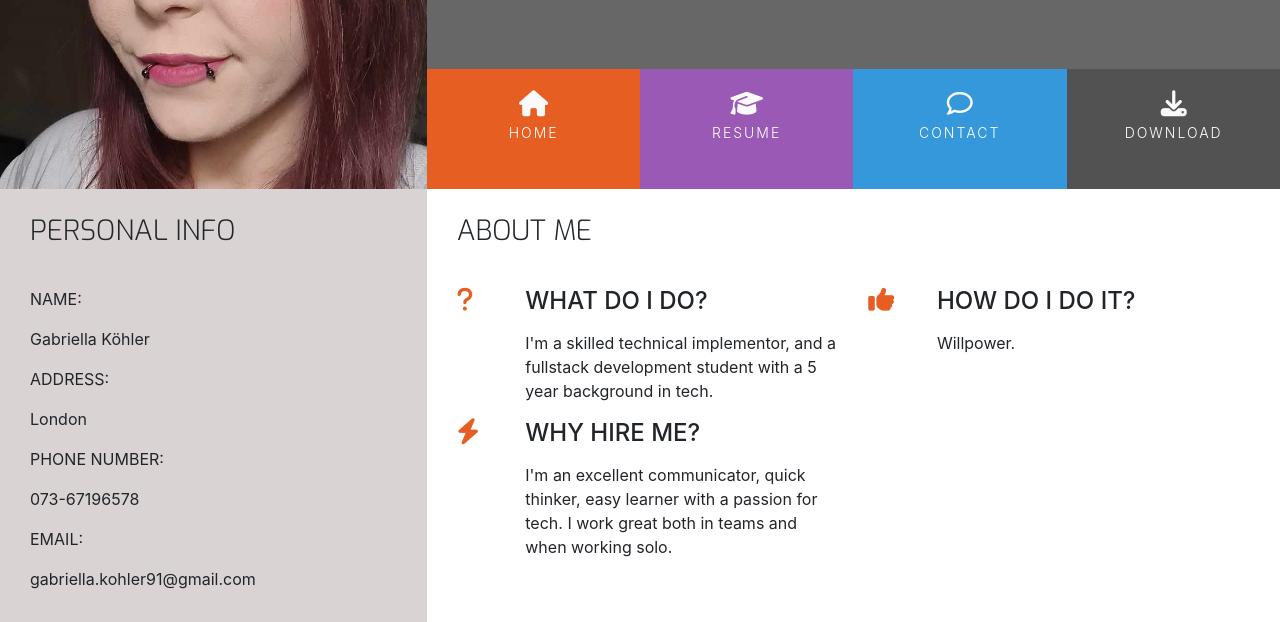
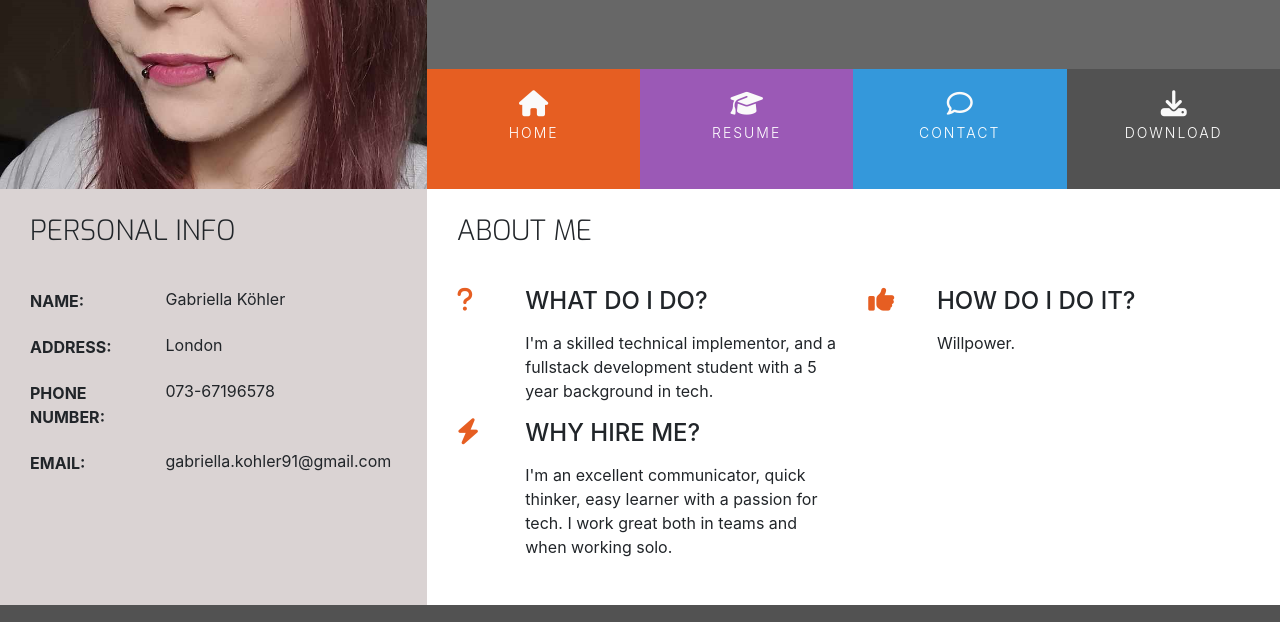
Before and after one commit to Jikazu/resume, a plain HTML site: page index.html in a window 1280 px wide. Shown: the part 180-802 px from the top of the page. Drawn offline with nearby package versions, Linux system fonts and the light colour scheme.

Commit message:
added final styling to the personal info section

```diff
--- a/assets/css/style.css
+++ b/assets/css/style.css
@@ -222,3 +222,38 @@ footer {
 .three-reasons-heading {
     margin-bottom: 15px;
 }
+
+/* --------------------------------- Personal Info*/
+
+.personal-info-item {
+    margin-bottom: 20px;
+    display: block;
+    clear: both;
+}
+
+.personal-info-item .key,
+.personal-info-item .value {
+    padding-right: 8px;
+    display: inline-block;
+}
+
+.personal-info-item .key p,
+.personal-info-item .value p {
+    margin: 0;
+}
+
+.personal-info-item .key {
+    width: 30%;
+    margin-right: 21px;
+    padding-top: 2px;
+    vertical-align: top;
+}
+
+.personal-info-item .key p {
+    font-weight: 700;
+}
+
+.personal-info-item .value {
+    position: relative;
+    width: 60%;
+}
```
